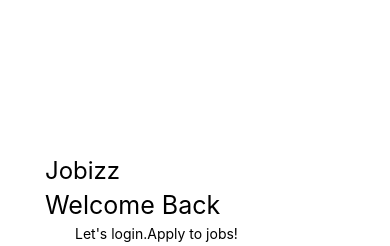
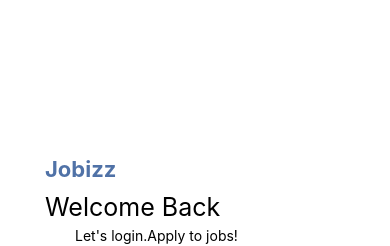
Before and after one commit to ESIANNAN/rn-assignment4-11347739, a React Native app: screen / in a window 390 px wide. Shown: the top 246 px of the page. Built offline with nearby package versions, Linux system fonts and the light colour scheme.

Commit message:
Update Login.js
changed appearance Jobizz

```diff
--- a/Login.js
+++ b/Login.js
@@ -34,10 +34,12 @@ const styles = StyleSheet.create({
     padding: 16,
   },
   title: {
-    fontSize: 24,
-     marginBottom: 5,
+    fontSize: 22,
+     marginBottom: 10,
      marginTop: 140,
     marginLeft: -30,
+     fontWeight: 'bold',
+    color:'#5072A7',
   },
   input: {
     width: '100%',
```
